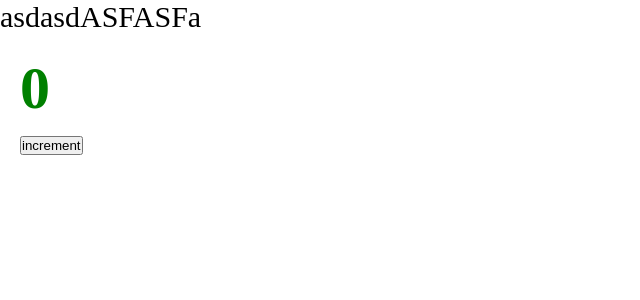
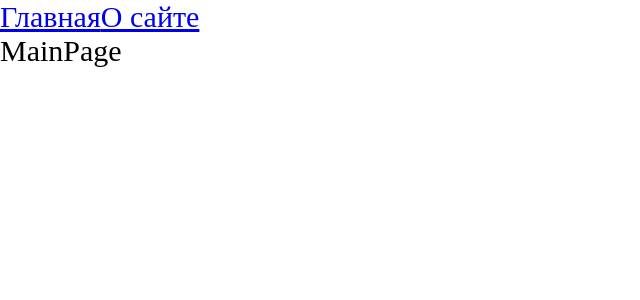
Before and after one commit to GretaSimonyan/new_project, a React app: page / in a window 1280 px wide. Shown: the top 300 px of the page, without its empty margins (0-640 px from the left). Built offline with nearby package versions, Linux system fonts and the light colour scheme.

Commit message:
6 Routing Code splitting Lazy Suspense

```diff
--- a/package.json
+++ b/package.json
@@ -15,6 +15,7 @@
     "@types/node": "^17.0.21",
     "@types/react": "^17.0.9",
     "@types/react-dom": "^17.0.11",
+    "@types/react-router-dom": "^5.3.3",
     "@types/webpack": "^5.28.0",
     "@types/webpack-dev-server": "^4.7.2",
     "css-loader": "^6.7.3",
@@ -31,6 +32,7 @@
     "html-webpack-plugin": "^5.5.0",
     "react": "^17.0.0",
     "react-dom": "^17.0.2",
+    "react-router-dom": "^6.2.1",
     "ts-loader": "^9.2.6",
     "typescript": "^4.5.5"
   }
--- a/src/App.tsx
+++ b/src/App.tsx
@@ -1,12 +1,23 @@
-import React from 'react';
-import Counter from "./components/Counter";
+import React, { Suspense } from 'react';
 import './index.scss';
-
+import {
+	Link,
+	Route,
+	Routes,
+} from 'react-router-dom';
+import {AboutPageAsync} from "./pages/AboutPage/AboutPage.async";
+import {MainPageAsync} from "./pages/MainPage/MainPage.async";
 const App = () => {
 	return (
 		<div className="app">
-			asdasdASFASFa
-			<Counter />
+			<Link to={'/'}>Главная</Link>
+			<Link to={'/about'}>О сайте</Link>
+			<Suspense fallback={<div>Loading...</div>}>
+				<Routes>
+					<Route path={'/about'} element={<AboutPageAsync />} />
+					<Route path={'/'} element={<MainPageAsync />} />
+				</Routes>
+			</Suspense>
 		</div>
 	);
 };
--- a/src/index.tsx
+++ b/src/index.tsx
@@ -1,10 +1,11 @@
 // import React from "react";
 import {render} from "react-dom";
 import App from "./App";
+import {BrowserRouter} from "react-router-dom";
 
 render(
-	<div>
+	<BrowserRouter>
 		<App />
-	</div>,
+	</BrowserRouter>,
 	document.getElementById('root')
 );
--- /dev/null
+++ b/src/pages/AboutPage/AboutPage.async.tsx
@@ -0,0 +1,7 @@
+import {lazy} from "react";
+
+export const AboutPageAsync = lazy(() => new Promise(resolve => {
+	// @ts-ignore
+	// ТАК В РЕАЛЬНЫХ ПРОЕКТАХ НЕ ДЕЛАТЬ!!!!! ДЕЛАЕМ ДЛЯ КУРСА!
+	setTimeout(() => resolve(import('./AboutPage')), 1500)
+}))
--- /dev/null
+++ b/src/pages/AboutPage/AboutPage.tsx
@@ -0,0 +1,11 @@
+import React from 'react';
+
+const AboutPage = () => {
+	return (
+		<div>
+			ABOUT PAGE
+		</div>
+	);
+};
+
+export default AboutPage;
--- /dev/null
+++ b/src/pages/MainPage/MainPage.async.tsx
@@ -0,0 +1,7 @@
+import {lazy} from "react";
+
+export const MainPageAsync = lazy(() => new Promise(resolve => {
+	// @ts-ignore
+	// ТАК В РЕАЛЬНЫХ ПРОЕКТАХ НЕ ДЕЛАТЬ!!!!! ДЕЛАЕМ ДЛЯ КУРСА!
+	setTimeout(() => resolve(import('./MainPage')), 1500)
+}))
--- /dev/null
+++ b/src/pages/MainPage/MainPage.tsx
@@ -0,0 +1,11 @@
+import React from 'react';
+
+const MainPage = () => {
+	return (
+		<div>
+			MainPage
+		</div>
+	);
+};
+
+export default MainPage;
```
Also changed, not shown: 2 other files (tests, documents, lock files or other folders).
